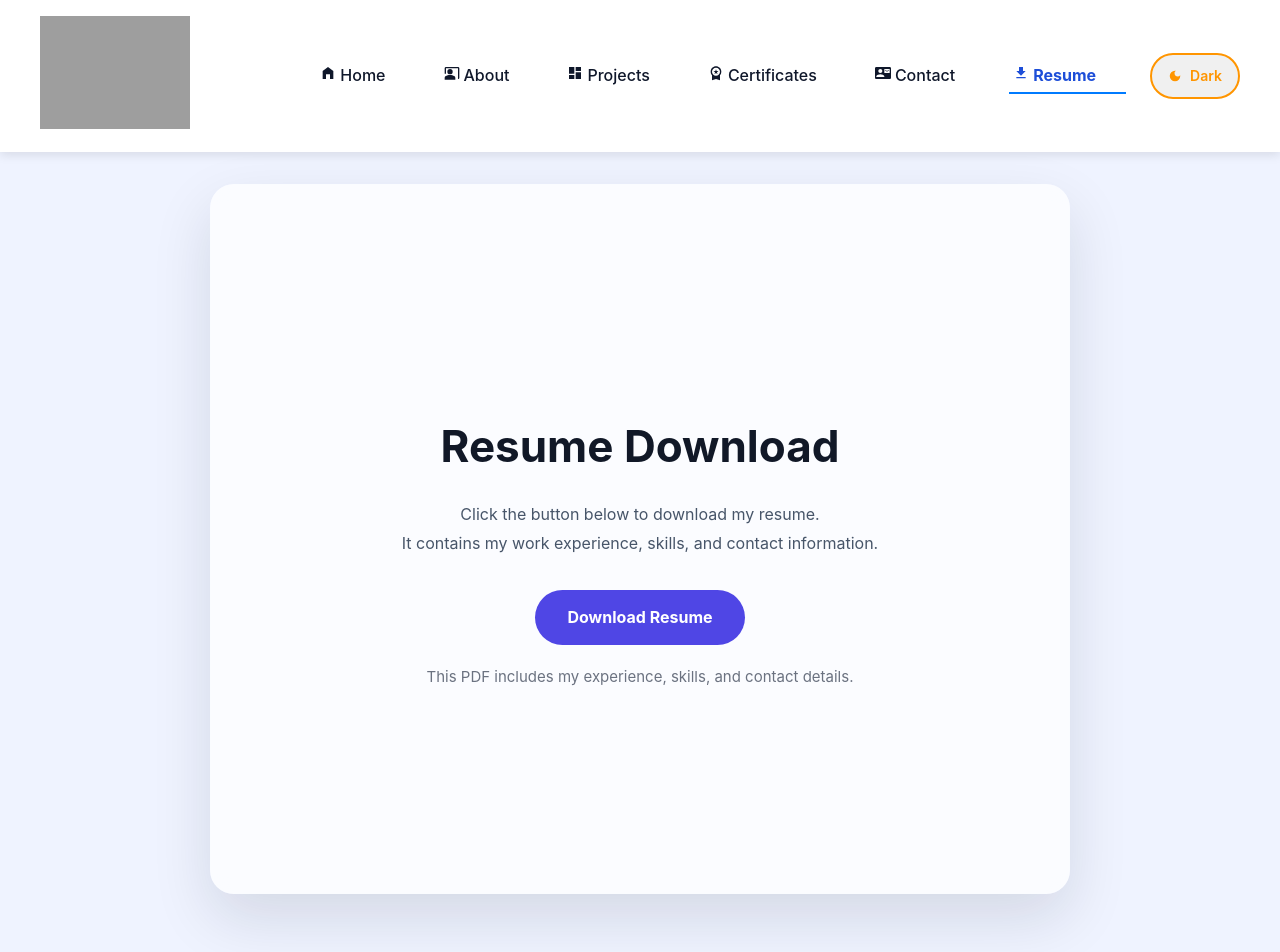
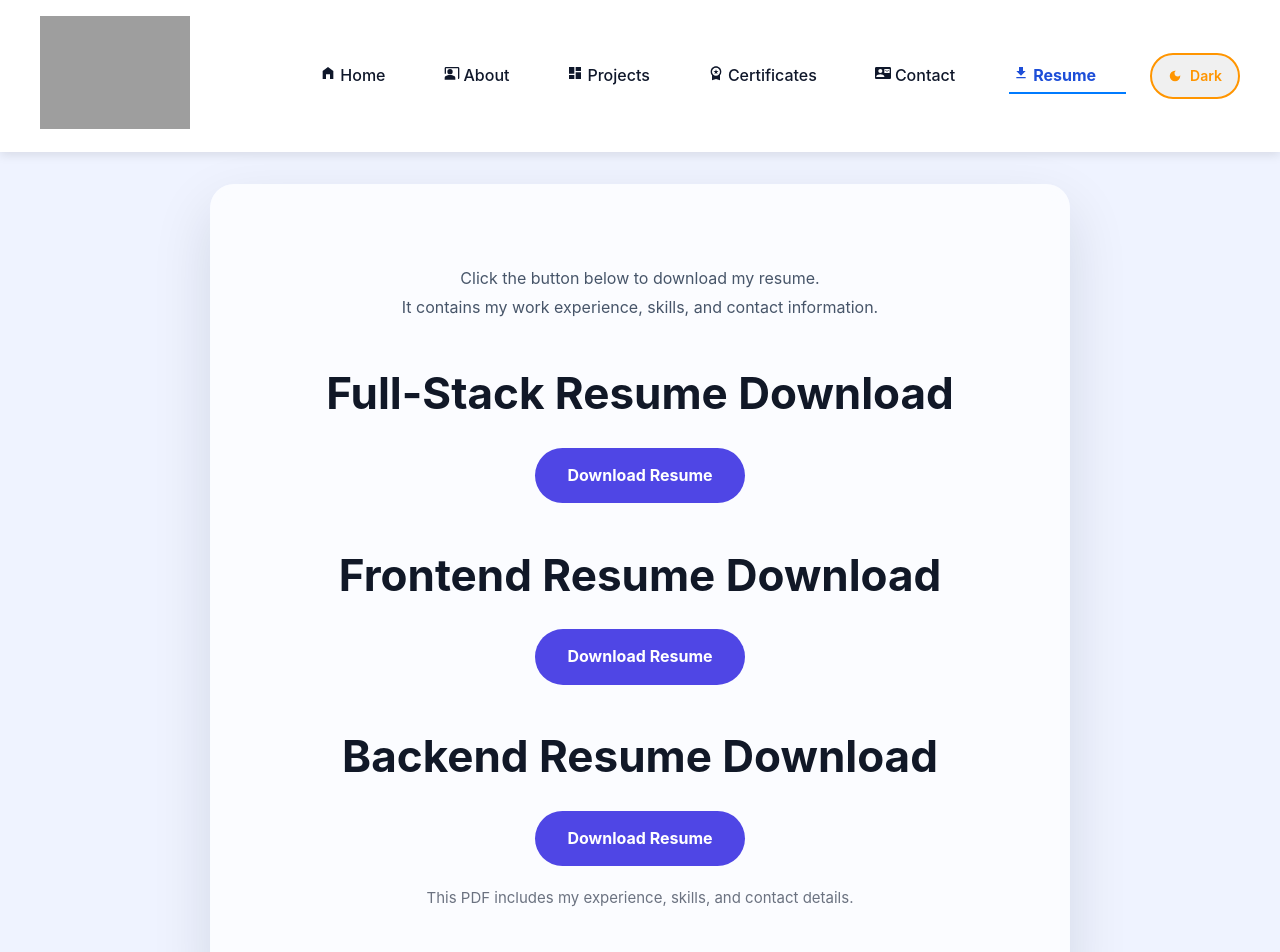
Before and after one commit to Shanmugasrivyshnav/Shanmuga-sri-vyshnav-Portfolio, a React (Create React App) app: page /resume in a window 1280 px wide. Shown: the top 952 px of the page. Built offline with nearby package versions, Linux system fonts and the light colour scheme; grey boxes are pictures that could not be loaded.

Commit message:
add frontend and backend resumes then home change exprences years

```diff
--- a/src/Components/Contact/contacts.js
+++ b/src/Components/Contact/contacts.js
@@ -20,7 +20,7 @@ const contactDetails = [
     value: "Shanmukhasri00@gmail.com",
     href: "mailto:Shanmukhasri00@gmail.com",
   },
-  { label: "Phone", value: "IN Resume", href: "tel:+917995247940" },
+  { label: "Phone", value: "Click To Know", href: "tel:+917995247940" },
   {
     label: "Location",
     value: "Anantapur, Andhra Pradesh",
--- a/src/Components/Home/home.js
+++ b/src/Components/Home/home.js
@@ -32,7 +32,7 @@ const featureTags = [
   "HTML",
 ];
 const stats = [
-  { value: "3+", label: "Years Experience in Core" },
+  { value: "3", label: "Years Experience in Core" },
   { value: "10+", label: "Projects" },
   { value: "7+", label: "Technologies" },
 ];
@@ -51,7 +51,7 @@ const Home = () => {
   useEffect(() => {
     const interval = setInterval(() => {
       setjobTitles((prevjob) => (prevjob + 1) % titlesJobs.length);
-    }, 3000);
+    }, 2000);
 
     return () => clearInterval(interval);
   }, []);
@@ -59,7 +59,7 @@ const Home = () => {
   useEffect(() => {
     const animateValue = (end, duration, setter) => {
       let current = 0;
-      const increment = end / (duration / 16);
+      const increment = end / (duration / 10);
 
       const timer = setInterval(() => {
         current += increment;
@@ -69,7 +69,7 @@ const Home = () => {
         } else {
           setter(Math.floor(current));
         }
-      }, 16);
+      }, 10);
 
       return () => clearInterval(timer);
     };
@@ -126,7 +126,7 @@ const Home = () => {
           {stats.map((stat) => {
             const value =
               stat.label === "Years Experience"
-                ? `${yearsExp}+`
+                ? `${yearsExp}`
                 : stat.label === "Projects"
                   ? `${projects}+`
                   : `${technologies}+`;
--- a/src/Components/Resume/StyledResume.js
+++ b/src/Components/Resume/StyledResume.js
@@ -2,6 +2,7 @@ import styled from "styled-components";
 
 export const ResumeSection = styled.section`
   display: flex;
+  flex-direction: column;
   justify-content: center;
   align-items: center;
   min-height: calc(100vh - 90px);
@@ -12,6 +13,11 @@ export const ResumeSection = styled.section`
   box-shadow: 0 24px 60px rgba(15, 23, 42, 0.12);
   margin: 32px auto;
   max-width: 860px;
+  @media (max-width: 768px) {
+    padding: 32px 16px;
+    // flex-direction: row;
+    flex-wrap: wrap;
+  }
 `;
 
 export const ResumeContent = styled.div`
--- a/src/Components/Resume/resume.js
+++ b/src/Components/Resume/resume.js
@@ -11,7 +11,6 @@ const Resume = () => {
   return (
     <ResumeSection id="resume">
       <ResumeContent>
-        <ResumeTitle>Resume Download</ResumeTitle>
         <ResumeText>
           Click the button below to download my resume.
           <br />
@@ -19,13 +18,29 @@ const Resume = () => {
         </ResumeText>
         {/* To use your own file, replace the existing PDF at public/resume.pdf
         with your resume document. */}
+        <ResumeTitle>Full-Stack Resume Download</ResumeTitle>
         <ResumeButton href="/resume.pdf" download>
           Download Resume
         </ResumeButton>
-        <ResumeNotice>
-          This PDF includes my experience, skills, and contact details.
-        </ResumeNotice>
       </ResumeContent>
+      <ResumeContent>
+        <ResumeTitle>Frontend Resume Download</ResumeTitle>
+        <ResumeButton
+          href="/KG_ShanmugaSriVyshnav_frontend_Resume.pdf"
+          download
+        >
+          Download Resume
+        </ResumeButton>
+      </ResumeContent>
+      <ResumeContent>
+        <ResumeTitle>Backend Resume Download</ResumeTitle>
+        <ResumeButton href="/KG_ShanmugaSriVyshnav_Backend_Resume.pdf" download>
+          Download Resume
+        </ResumeButton>
+      </ResumeContent>
+      <ResumeNotice>
+        This PDF includes my experience, skills, and contact details.
+      </ResumeNotice>
     </ResumeSection>
   );
 };
```
